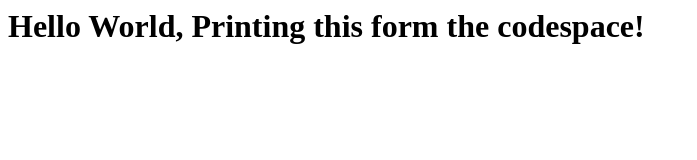
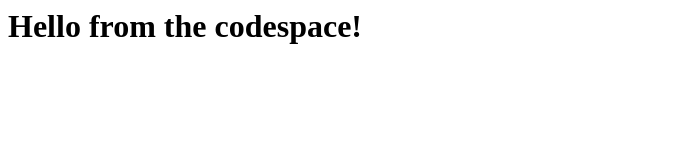
Before and after one commit to utkarshbuilds/skills-code-with-codespaces, a plain HTML site: page index.html in a window 1280 px wide. Shown: the whole page, without its empty margins (0-697 px from the left). Drawn offline with Linux system fonts and the light colour scheme.

Commit message:
Adding hello from the codespace!

```diff
--- a/index.html
+++ b/index.html
@@ -1,3 +1,3 @@
 <html>
-  <h1>Hello World, Printing this form the codespace!</h1>
+  <h1>Hello from the codespace!</h1>
 </html>
```
